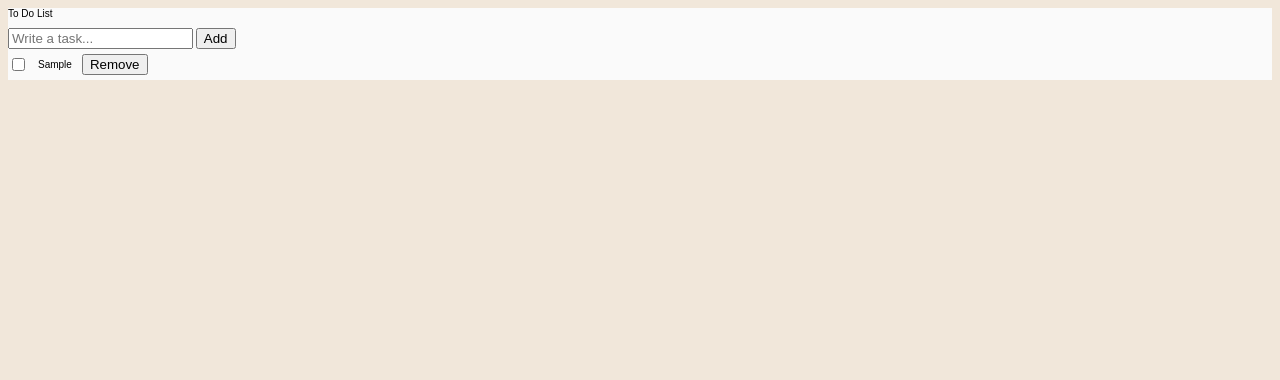
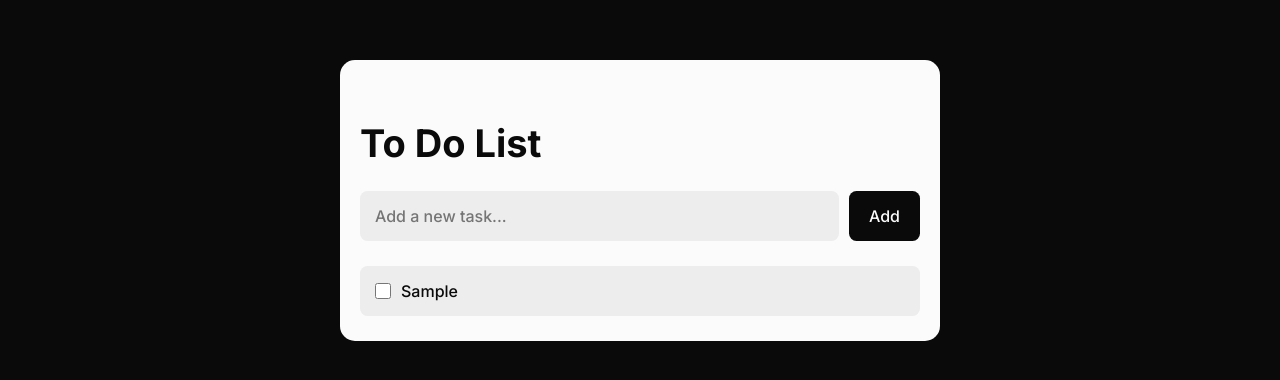
Before and after one commit to defectxr/kodeloftet_vscode, a plain HTML site: page projects/todo_list/index.html in a window 1280 px wide. Both pictures are taken after typing "Sample" into the empty fields and a click on the button "Add". Drawn offline with Linux system fonts and the light colour scheme.

Commit message:
Kodeloftet oblig 4

```diff
--- a/projects/todo_list/index.html
+++ b/projects/todo_list/index.html
@@ -12,7 +12,7 @@
       <h1>To Do List</h1>
       <!-- using div bc form submits on running function -->
       <div class="input-container">
-        <input type="text" class="input-text" placeholder="Write a task..." />
+        <input type="text" class="input-text" placeholder="Add a new task..." />
         <button class="input-button">Add</button>
       </div>
       <div class="task-list"></div>
--- a/projects/todo_list/script.js
+++ b/projects/todo_list/script.js
@@ -30,7 +30,7 @@ function newTask() {
 
     //add child element "delete-button"
     const deleteButton = document.createElement("button");
-    deleteButton.textContent = "Remove";
+    deleteButton.textContent = "✕";
     deleteButton.classList.add("delete-button");
     listDiv.appendChild(deleteButton);
     //remove parent listDiv on click of delete button if checkbox is checked
@@ -48,15 +48,14 @@ function newTask() {
   }
 }
 
+//run function on button click
 inputButton.addEventListener("click", function () {
   newTask();
 });
-// fungerer
 
+//run function on enter keydown in input field
 inputText.addEventListener("keydown", function () {
-  if (Event.key === "Enter") {
-    console.log("Enter pressed!");
-    inputButton.click();
+  if (event.key === "Enter") {
+    newTask();
   }
 });
-// ingen respons i konsoll, ingen click event
--- a/projects/todo_list/styles.css
+++ b/projects/todo_list/styles.css
@@ -2,19 +2,20 @@
 /*                              reset, root, body                             */
 /* -------------------------------------------------------------------------- */
 
-:root {
+* {
   margin: 0;
   padding: 0;
   box-sizing: border-box;
-
-  --clr-light: #fafafa;
-  --clr-mid: #c1c1c1;
-  --clr-dark: #000;
 }
 
-h1 {
-  font-weight: normal;
-  font-size: inherit;
+:root {
+  --clr-light: rgb(251, 251, 251);
+  --clr-mid: rgb(237, 237, 237);
+  --clr-dark: #a9a9a9;
+  --clr-black: #0a0a0a;
+
+  --fnt-sz-l: 3.8rem;
+  --fnt-sz-m: 1.6rem;
 }
 
 html {
@@ -22,8 +23,24 @@ html {
 }
 
 body {
-  font-family: Arial, Helvetica, sans-serif;
-  background-color: rgb(241, 231, 218);
+  font-family: "Inter";
+  background-color: var(--clr-black);
+}
+
+/* ------------------------------- @font-face ------------------------------- */
+
+@font-face {
+  font-family: "Inter";
+  font-style: normal;
+  font-weight: 500;
+  src: url(src/fonts/inter-v19-latin-500.woff2) format("woff2");
+}
+
+@font-face {
+  font-family: "Inter";
+  font-style: normal;
+  font-weight: 700;
+  src: url(src/fonts/inter-v19-latin-700.woff2) format("woff2");
 }
 
 /* -------------------------------------------------------------------------- */
@@ -31,14 +48,140 @@ body {
 /* -------------------------------------------------------------------------- */
 
 .todo-list {
+  display: flex;
+  flex-direction: column;
+  gap: 2.5rem;
+
+  max-width: 600px;
+  padding: 6rem 2rem 2.5rem 2rem;
+  margin: auto;
+  margin-block: 6rem;
+
   background-color: var(--clr-light);
+  border-radius: 15px;
 }
+
+/* ---------------------------------- title --------------------------------- */
+
+h1 {
+  font-size: var(--fnt-sz-l);
+  font-weight: 700;
+  color: var(--clr-black);
+}
+
+/* ---------------------------------- input --------------------------------- */
+
+.input-container {
+  display: flex;
+  justify-content: space-between;
+  gap: 1rem;
+}
+
+/* text field */
+
+.input-text {
+  display: flex;
+  flex: 1;
+
+  font-family: "Inter";
+  font-size: var(--fnt-sz-m);
+  font-weight: 500;
+
+  padding: 1.5rem;
+  border: none;
+  border-radius: 7.5px;
+  background-color: var(--clr-mid);
+}
+
+/* add button */
+
+.input-button {
+  font-family: "Inter";
+  font-size: var(--fnt-sz-m);
+  font-weight: 500;
+  color: var(--clr-light);
+
+  padding-inline: 2rem;
+  padding-block: 1.5rem;
+  border: none;
+  border-radius: 7.5px;
+  background-color: var(--clr-black);
+}
+
+/* -------------------------------- task-list ------------------------------- */
+
+.task-list {
+  display: flex;
+  flex-direction: column;
+  gap: 1.5rem;
+}
+
+/* list-div */
+
 .list-div {
   display: flex;
   align-items: center;
   gap: 1rem;
+
+  padding: 1.5rem;
+  border-radius: 7.5px;
+
+  background-color: var(--clr-mid);
 }
 
-.list-div > * {
-  height: max-content;
+/* list-item */
+
+.list-item {
+  font-family: "Inter";
+  font-size: var(--fnt-sz-m);
+  font-weight: 500;
+  color: var(--clr-black);
 }
+
+.checked p {
+  text-decoration: line-through;
+  color: var(--clr-dark);
+}
+
+/* checkbox */
+
+.list-checkbox {
+  width: 1.6rem;
+  height: 1.6rem;
+}
+
+/* delete button */
+
+.delete-button {
+  font-family: monospace;
+  font-size: var(--fnt-sz-m);
+
+  width: 1.6rem;
+  height: 1.6rem;
+  border: none;
+  margin-left: auto;
+
+  background-color: transparent;
+
+  transition: opacity 0.2s ease-in;
+}
+
+.list-div:not(:hover) .delete-button {
+  opacity: 0;
+}
+
+/* -------------------------------------------------------------------------- */
+/*                                 responsive                                 */
+/* -------------------------------------------------------------------------- */
+
+@media only screen and (max-width: 600px) {
+  .todo-list {
+    min-height: 100vh;
+    margin: 2rem 0 0 0;
+    border-radius: 15px 15px 0 0;
+  }
+
+  .list-div:not(:hover) .delete-button {
+    opacity: 100;
+  }
+}
```
Also changed, not shown: projects/todo_list/src/fonts/inter-v19-latin-500.woff2 (added), projects/todo_list/src/fonts/inter-v19-latin-700.woff2 (added).
